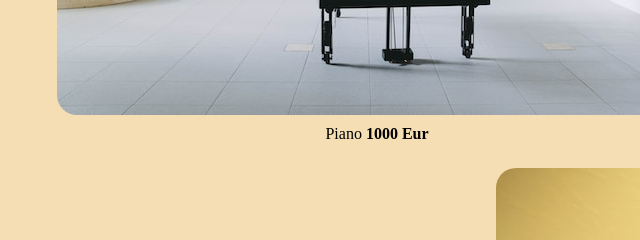
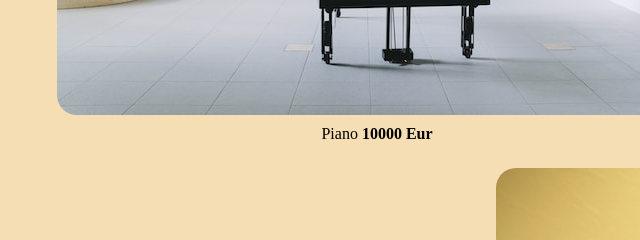
Before and after one commit to AndacGuven/SimpleShop, a plain HTML site: page index.html in a window 1280 px wide. Shown: the part 2040-2280 px from the top of the page, 263-903 px from the left. Drawn offline with Linux system fonts and the light colour scheme.

Commit message:
siteversiontwo

```diff
--- a/index.html
+++ b/index.html
@@ -42,7 +42,7 @@
             </div>
             <div>
                 <img src="images/piano.jpg">
-                <span>Piano <b>1000 Eur</b></span>
+                <span>Piano <b>10000 Eur</b></span>
             </div>
             <div>
                 <img src="images/saxophone.jpg">
```
